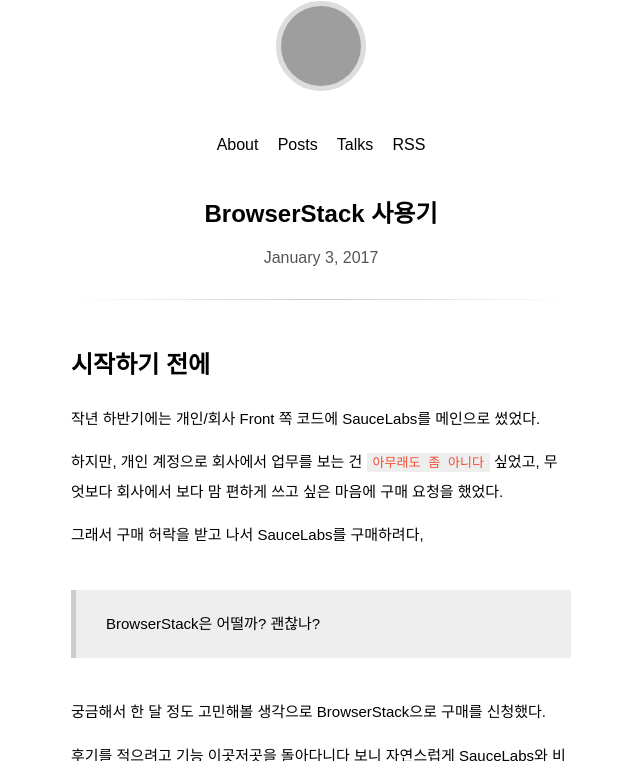
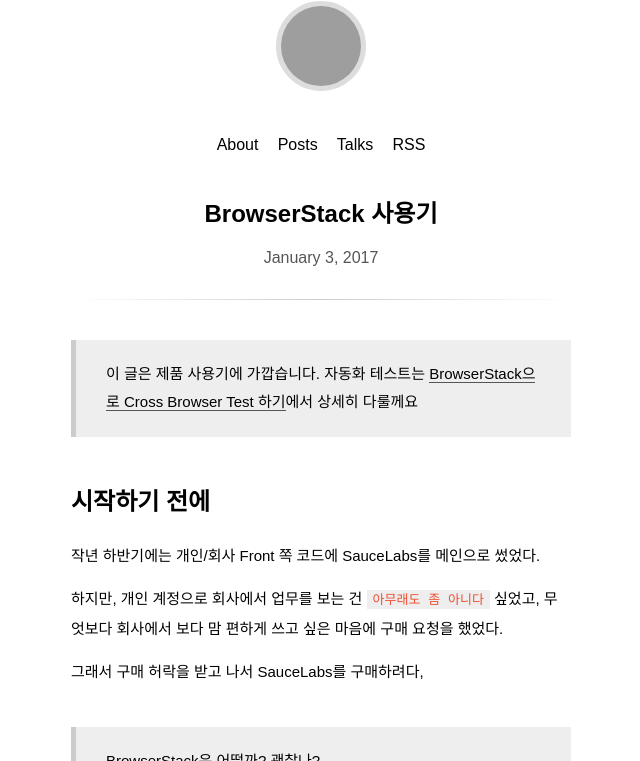
Before and after one commit to kyungw00k/kyungw00k.github.io, a Jekyll site: the page built from _posts/2017-01-03-browserstack-사용기.md, in a window 1280 px wide and 900 px high, cut to the strip 139-900 px from the top of the window. Shown: the whole strip, without its empty margins (319-959 px from the left). Built offline with Jekyll 4.4.1, drawn with Linux system fonts in a browser that asks for light colours; emoji names are drawn with the system emoji font; some web fonts are replaced; comment, search, counter and statistics services are not loaded; some of the changed lines change nothing that is shown; grey boxes are pictures that could not be loaded.

Commit message:
새 글 추가로 링크 수정

```diff
--- a/_posts/2017-01-03-browserstack-사용기.md
+++ b/_posts/2017-01-03-browserstack-사용기.md
@@ -6,6 +6,8 @@
 published: true
 status: publish
 ---
+
+> 이 글은 제품 사용기에 가깝습니다. 자동화 테스트는 [BrowserStack으로 Cross Browser Test 하기](/2017/01/04/browserstack으로-cross-browser-test-하기/)에서 상세히 다룰께요
 
 ## 시작하기 전에
 
@@ -119,7 +121,7 @@
 
 전에 글을 썼든 [SauceLabs로 Cross Browser Test 하기](https://kyungw00k.github.io/2016/09/05/SauceLabs%EB%A1%9C-cross-browser-test-%ED%95%98%EA%B8%B0/) 내용과 마찬가지로 방법은 비슷하다.
 
-> 보다 더 자세한 이야기는 `BrowserStack으로 Cross Browser Test 하기`에서 (조만간) 다룰께요
+> 보다 더 자세한 이야기는 [BrowserStack으로 Cross Browser Test 하기](/2017/01/04/browserstack으로-cross-browser-test-하기/)에서 다룰께요
 
 ### 1.3. Screenshots
 ![browserstack-screenshots](/images/2017/01/03/browserstack-screenshots.png)
```
